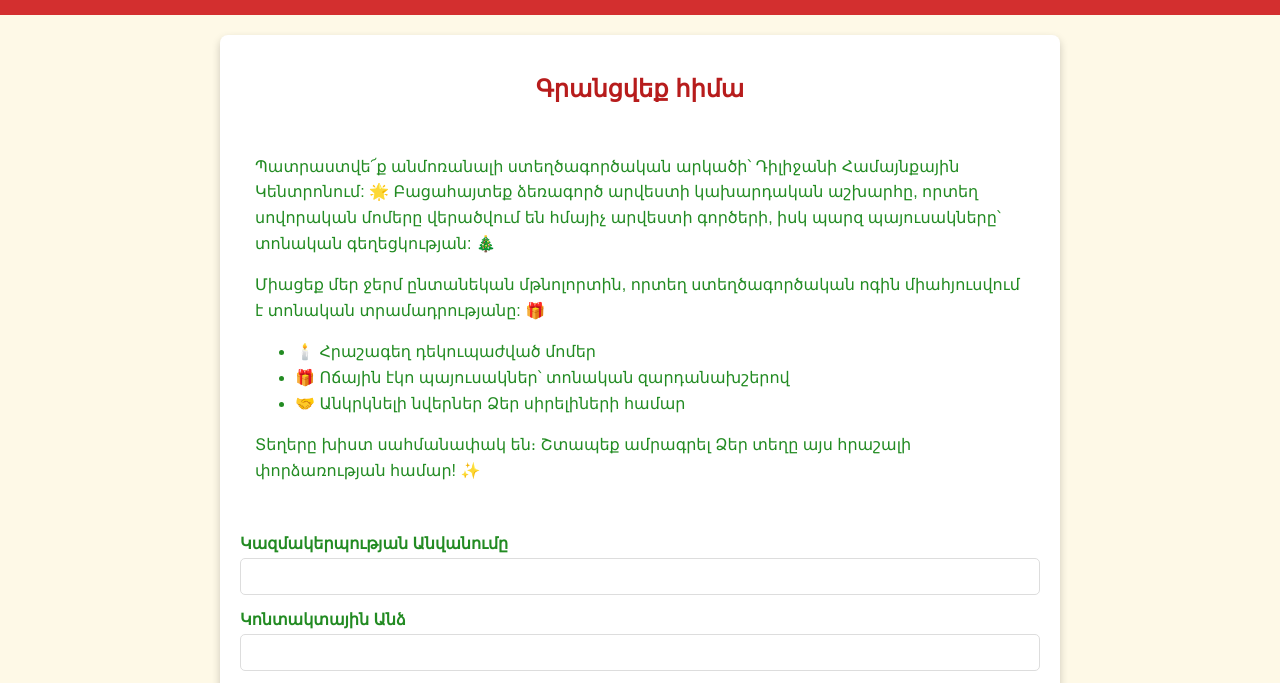
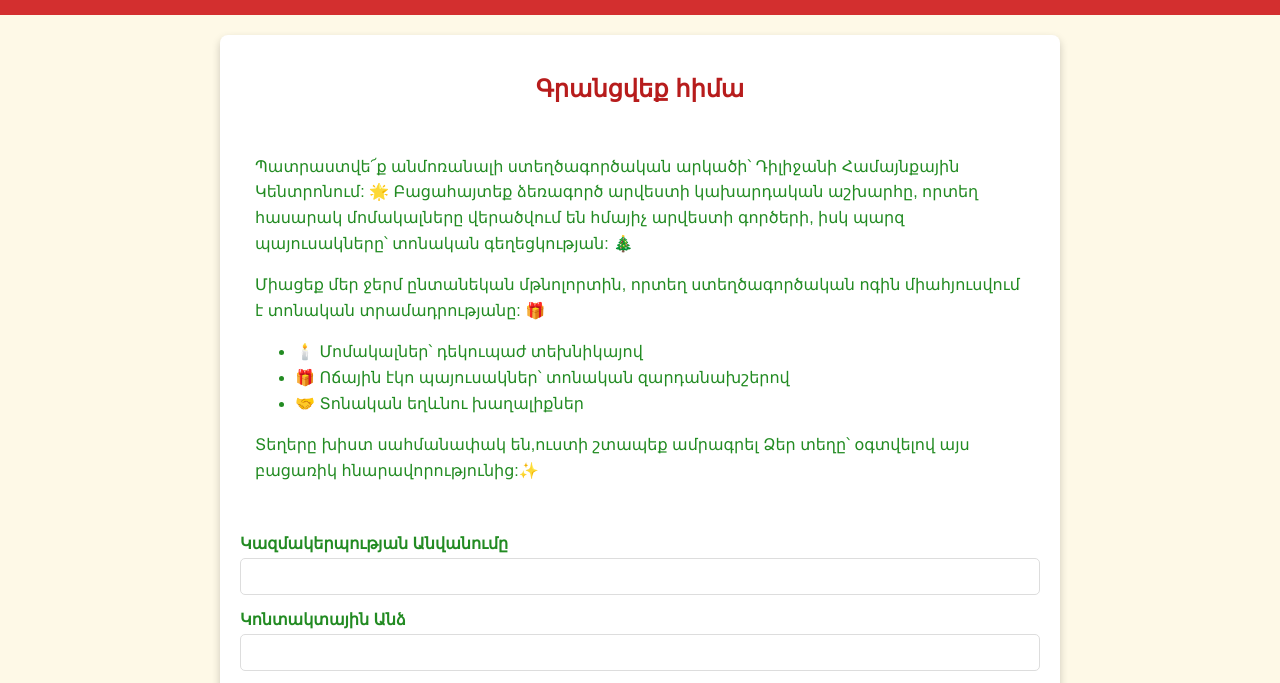
Before and after one commit to annatorosyan/festive-makers-studio-dec8, a plain HTML site: page index.html in a window 1280 px wide. Both pictures are taken after a click on the button "ՀԱՅԵՐԵՆ". Shown: the part 114-797 px from the top of the page. Drawn offline with nearby package versions, Linux system fonts and the light colour scheme.

Commit message:
index.html

```diff
--- a/index.html
+++ b/index.html
@@ -140,7 +140,7 @@
                 <p>
                     Don't miss this chance to:
                     <ul>
-                        <li>🕯️ Master the art of decoupage on candles</li>
+                        <li>🕯️ Master the art of decoupage on candlestick</li>
                         <li>🎁 Create eco-chic Christmas bags</li>
                         <li>🤝 Meet fellow creative spirits</li>
                         <li>🎨 Take home unique handmade treasures</li>
@@ -152,18 +152,18 @@
                 <!-- Armenian Description -->
                 <p>
                     Պատրաստվե՜ք անմոռանալի ստեղծագործական արկածի՝ Դիլիջանի Համայնքային Կենտրոնում: 🌟
-                    Բացահայտեք ձեռագործ արվեստի կախարդական աշխարհը, որտեղ սովորական մոմերը վերածվում են հմայիչ արվեստի գործերի, իսկ պարզ պայուսակները՝ տոնական գեղեցկության: 🎄
+                    Բացահայտեք ձեռագործ արվեստի կախարդական աշխարհը, որտեղ հասարակ մոմակալները վերածվում են հմայիչ արվեստի գործերի, իսկ պարզ պայուսակները՝ տոնական գեղեցկության: 🎄
                 </p>
                 <p>
                     Միացեք մեր ջերմ ընտանեկան մթնոլորտին, որտեղ ստեղծագործական ոգին միահյուսվում է տոնական տրամադրությանը: 🎁
                 </p>
                 <p>
                     <ul>
-                        <li>🕯️ Հրաշագեղ դեկուպաժված մոմեր</li>
+                        <li>🕯️ Մոմակալներ՝ դեկուպաժ տեխնիկայով</li>
                         <li>🎁 Ոճային էկո պայուսակներ՝ տոնական զարդանախշերով</li>
-                        <li>🤝 Անկրկնելի նվերներ Ձեր սիրելիների համար</li>
+                        <li>🤝 Տոնական եղևնու խաղալիքներ</li>
                     </ul>
-                    Տեղերը խիստ սահմանափակ են։ Շտապեք ամրագրել Ձեր տեղը այս հրաշալի փորձառության համար! ✨
+                    Տեղերը խիստ սահմանափակ են,ուստի շտապեք ամրագրել Ձեր տեղը՝ օգտվելով այս բացառիկ հնարավորությունից:✨
                 </p>
             </div>
         </div>
```
